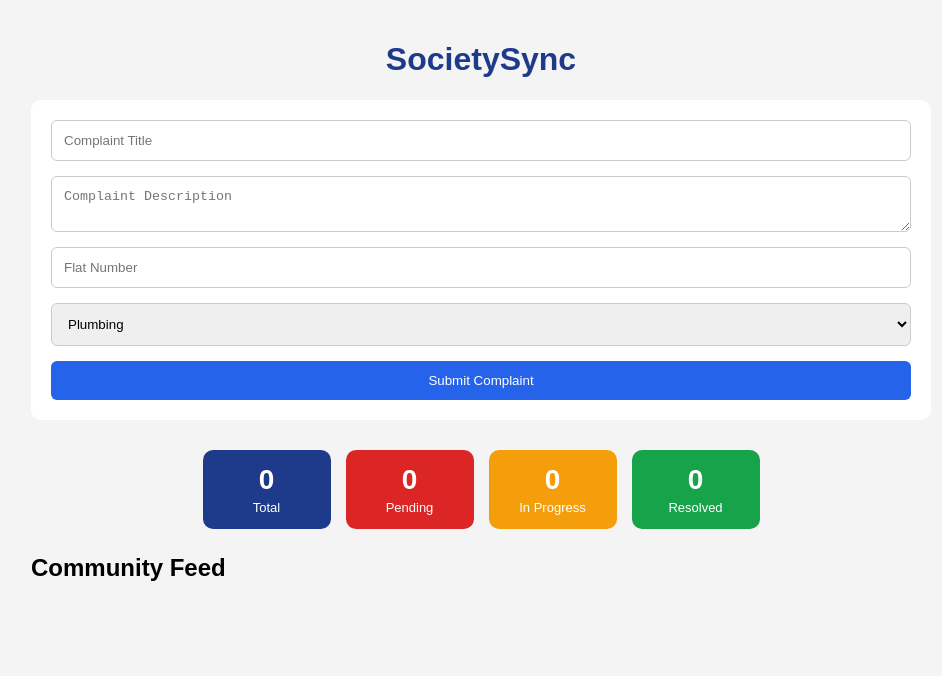
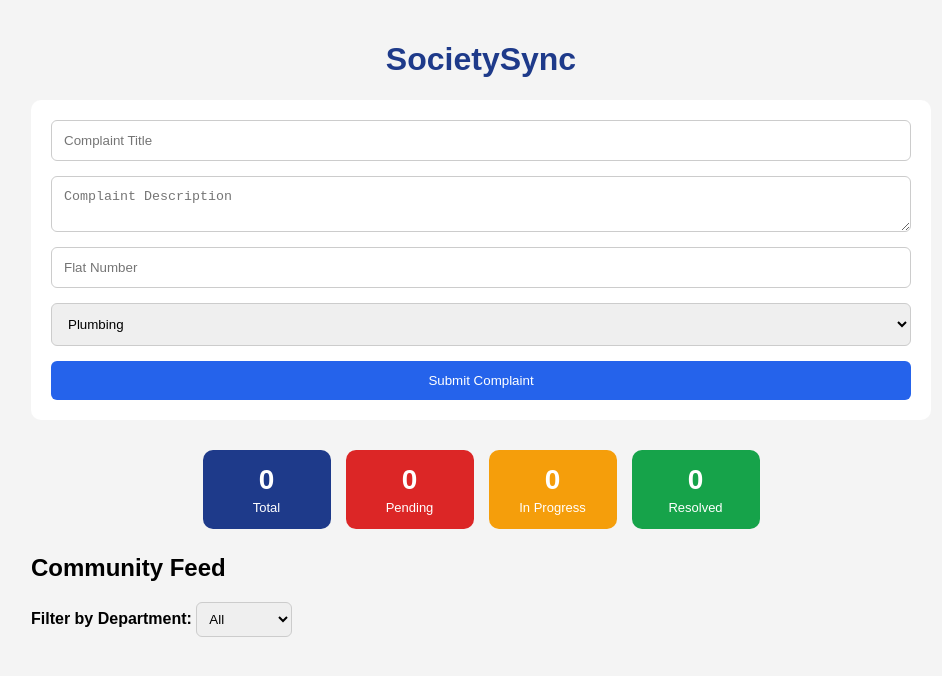
Before and after one commit to kshv-gl/SocietySync, a React (Vite) app in the folder societysync/: page / in a window 1280 px wide. Shown: the top 676 px of the page, without its empty margins (159-1101 px from the left). Built offline with nearby package versions, Linux system fonts and the light colour scheme.

Commit message:
Add FilterByDepartment component

```diff
--- a/societysync/src/components/CommunityFeed.jsx
+++ b/societysync/src/components/CommunityFeed.jsx
@@ -1,10 +1,22 @@
+import { useState } from "react";
 import ComplaintCard from "./ComplaintCard";
+import FilterByDepartment from "./FilterByDepartment";
 
 function CommunityFeed({ complaints, deleteComplaint }) {
+  const [selectedDepartment, setSelectedDepartment] = useState("All");
+
+  const filtered = complaints.filter((c) =>
+    selectedDepartment === "All" ? true : c.department === selectedDepartment
+  );
+
   return (
     <div>
       <h2>Community Feed</h2>
-      {complaints.map((complaint) => (
+      <FilterByDepartment
+        selectedDepartment={selectedDepartment}
+        setSelectedDepartment={setSelectedDepartment}
+      />
+      {filtered.map((complaint) => (
         <ComplaintCard
           key={complaint.id}
           complaint={complaint}
--- /dev/null
+++ b/societysync/src/components/FilterByDepartment.jsx
@@ -0,0 +1,20 @@
+function FilterByDepartment({ selectedDepartment, setSelectedDepartment }) {
+  return (
+    <div style={{ marginBottom: "15px" }}>
+      <label><strong>Filter by Department: </strong></label>
+      <select
+        value={selectedDepartment}
+        onChange={(e) => setSelectedDepartment(e.target.value)}
+        style={{ padding: "8px", borderRadius: "6px", border: "1px solid #ccc" }}
+      >
+        <option value="All">All</option>
+        <option value="Plumbing">Plumbing</option>
+        <option value="Electricity">Electricity</option>
+        <option value="Security">Security</option>
+        <option value="Cleaning">Cleaning</option>
+      </select>
+    </div>
+  );
+}
+
+export default FilterByDepartment;
```
